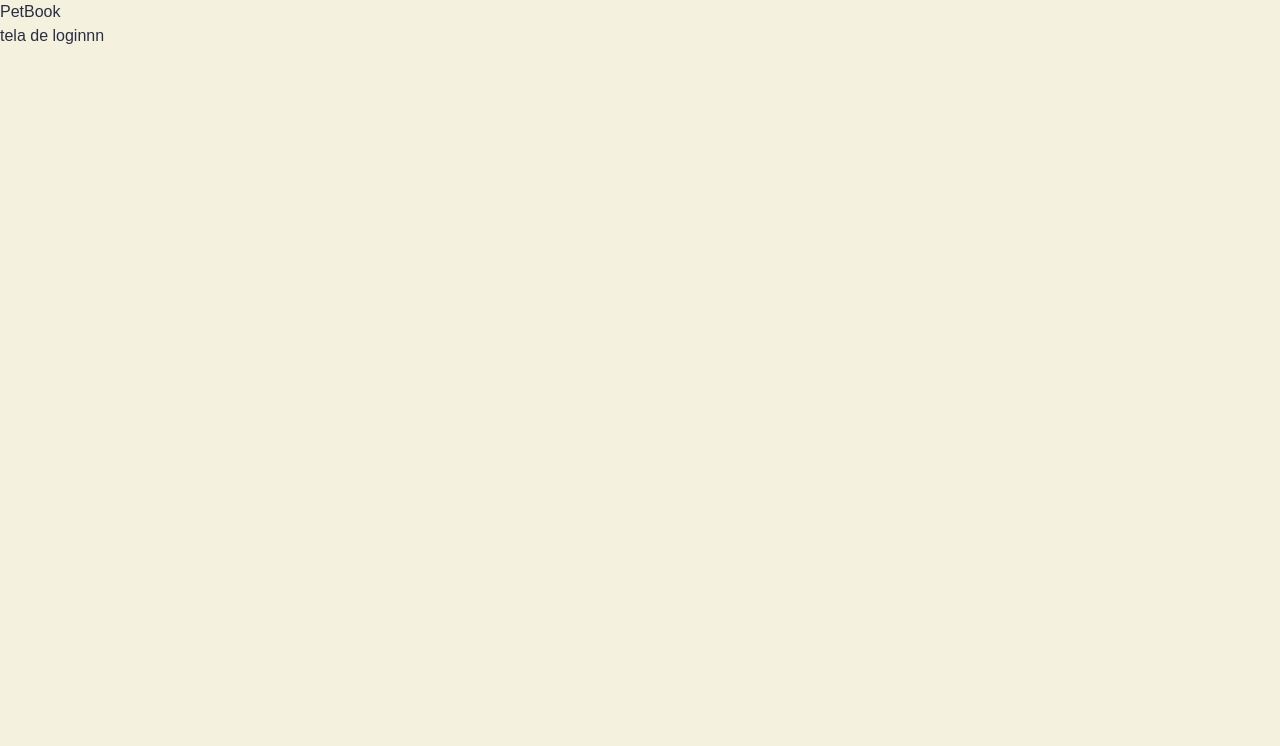
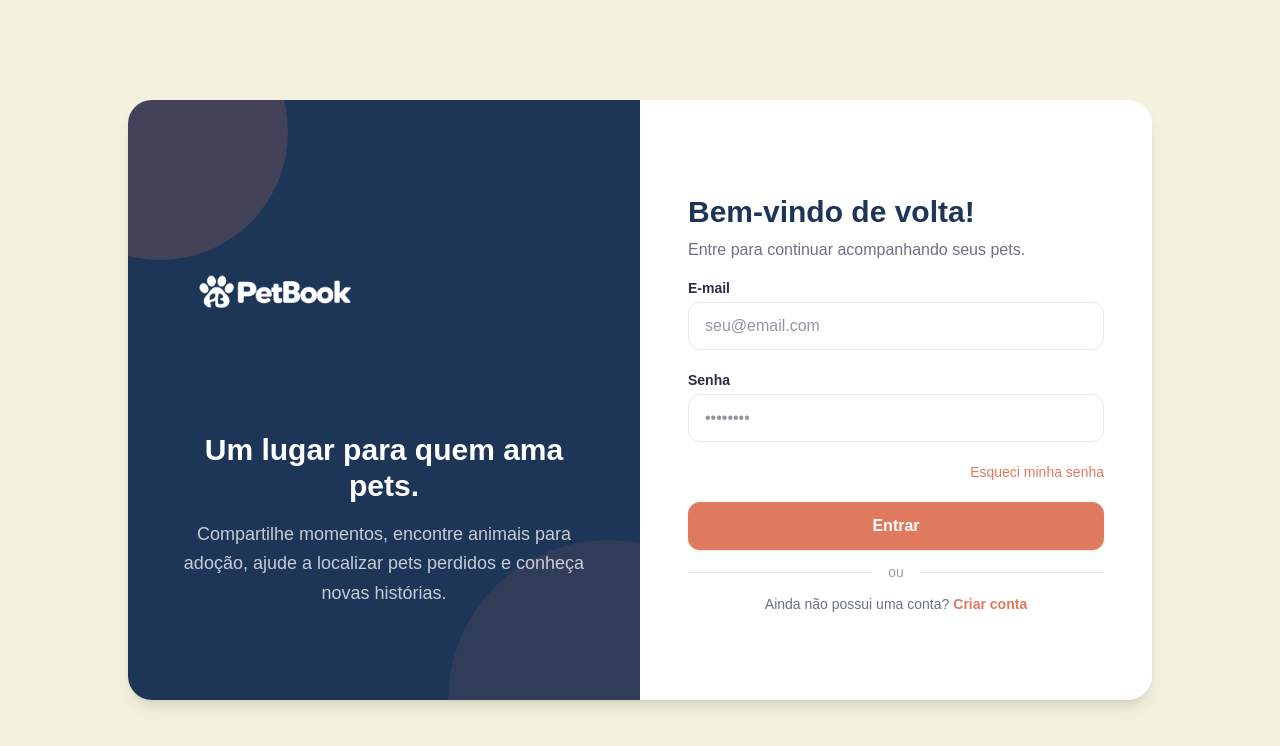
Before and after one commit to maiarakothe/petbook, a Next.js app in the folder frontend/: page /login in a window 1280 px wide. Shown: the top 746 px of the page. Built offline with nearby package versions, Linux system fonts and the light colour scheme.

Commit message:
feat: adiciona tela de login e cadastro

```diff
--- a/frontend/app/globals.css
+++ b/frontend/app/globals.css
@@ -21,8 +21,6 @@
 
 * {
   box-sizing: border-box;
-  margin: 0;
-  padding: 0;
 }
 
 html,
--- a/frontend/app/login/page.tsx
+++ b/frontend/app/login/page.tsx
@@ -1,8 +1,164 @@
-export default function Home() {
+"use client";
+
+import Image from "next/image";
+import { useState } from "react";
+
+export default function LoginPage() {
+  const [modo, setModo] = useState<"login" | "registro">("login");
+
   return (
-    <main>
-      <h1>PetBook</h1>
-      <p>tela de loginnn</p>
+    <main className="min-h-screen bg-[var(--background)] flex items-center justify-center p-6">
+
+      <div className="w-full max-w-5xl min-h-[600px] bg-white rounded-3xl shadow-lg overflow-hidden flex">
+
+        <section className="hidden md:flex md:w-1/2 bg-[var(--secondary)] relative overflow-hidden items-center justify-center p-12">
+
+          <div className="absolute w-64 h-64 rounded-full bg-[var(--primary)] opacity-20 -top-24 -left-24" />
+          <div className="absolute w-80 h-80 rounded-full bg-[var(--primary)] opacity-10 -bottom-40 -right-32" />
+
+          <div className="relative z-10 text-center text-white max-w-md">
+
+            <Image
+              src="/images/logo-lado.png"
+              alt="PetBook"
+              width={200}
+              height={60}
+              className="mb-10 brightness-0 invert"
+            />
+
+            <h1 className="text-3xl font-bold mb-4">
+              Um lugar para quem ama pets.
+            </h1>
+
+            <p className="text-white/75 text-lg leading-relaxed">
+              Compartilhe momentos, encontre animais para adoção,
+              ajude a localizar pets perdidos e conheça novas histórias.
+            </p>
+
+          </div>
+        </section>
+
+        <section className="w-full md:w-1/2 flex items-center justify-center p-8 md:p-12">
+
+          <div className="w-full max-w-md">
+            <div className="mb-4">
+              <h2 className="text-3xl font-bold text-[var(--secondary)] mt-2">
+                {modo === "login"
+                  ? "Bem-vindo de volta!"
+                  : "Crie sua conta"}
+              </h2>
+              <p className="text-gray-500 mt-2">
+                {modo === "login"
+                  ? "Entre para continuar acompanhando seus pets."
+                  : "Faça parte da comunidade PetBook."}
+              </p>
+            </div>
+
+
+            <form className="space-y-5">
+              {modo === "registro" && (
+                <div>
+                  <label className="block text-sm font-semibold mb-1">
+                    Nome
+                  </label>
+
+                  <input
+                    type="text"
+                    placeholder="Seu nome"
+                    className="w-full h-12 px-4 rounded-xl border border-gray-200 outline-none focus:border-[var(--primary)] focus:ring-2 focus:ring-[var(--primary)]/20 transition"
+                  />
+                </div>
+              )}
+              <div>
+                <label className="block text-sm font-semibold mb-1">
+                  E-mail
+                </label>
+                <input
+                  type="email"
+                  placeholder="seu@email.com"
+                  className="w-full h-12 px-4 rounded-xl border border-gray-200 outline-none focus:border-[var(--primary)] focus:ring-2 focus:ring-[var(--primary)]/20 transition"
+                />
+              </div>
+
+              <div>
+                <label className="block text-sm font-semibold mb-1">
+                  Senha
+                </label>
+                <input
+                  type="password"
+                  placeholder="••••••••"
+                  className="w-full h-12 px-4 rounded-xl border border-gray-200 outline-none focus:border-[var(--primary)] focus:ring-2 focus:ring-[var(--primary)]/20 transition"
+                />
+              </div>
+
+              {modo === "registro" && (
+                <div>
+                  <label className="block text-sm font-semibold mb-1">
+                    Confirmar senha
+                  </label>
+                  <input
+                    type="password"
+                    placeholder="••••••••"
+                    className="w-full h-12 px-4 rounded-xl border border-gray-200 outline-none focus:border-[var(--primary)] focus:ring-2 focus:ring-[var(--primary)]/20 transition"
+                  />
+                </div>
+              )}
+              {modo === "login" && (
+                <div className="flex justify-end mt-1">
+                  <button
+                    type="button"
+                    className="text-sm text-[var(--primary)] hover:underline"
+                  >
+                    Esqueci minha senha
+                  </button>
+                </div>
+              )}
+
+              <button
+                type="submit"
+                className="w-full h-12 rounded-xl bg-[var(--primary)] text-white font-bold hover:brightness-95 transition shadow-sm"
+              >
+                {modo === "login" ? "Entrar" : "Criar minha conta"}
+              </button>
+
+            </form>
+
+
+            <div className="flex items-center gap-4 my-3">
+              <div className="flex-1 h-px bg-gray-200" />
+              <span className="text-sm text-gray-400">
+                ou
+              </span>
+              <div className="flex-1 h-px bg-gray-200" />
+            </div>
+
+
+            <div className="text-center text-sm text-gray-500">
+
+              {modo === "login"
+                ? "Ainda não possui uma conta?"
+                : "Já possui uma conta?"}
+
+              <button
+                type="button"
+                onClick={() =>
+                  setModo(modo === "login" ? "registro" : "login")
+                }
+                className="ml-1 font-bold text-[var(--primary)] hover:underline"
+              >
+                {modo === "login"
+                  ? "Criar conta"
+                  : "Entrar"}
+              </button>
+
+            </div>
+
+          </div>
+
+        </section>
+
+      </div>
+
     </main>
   );
 }
```
